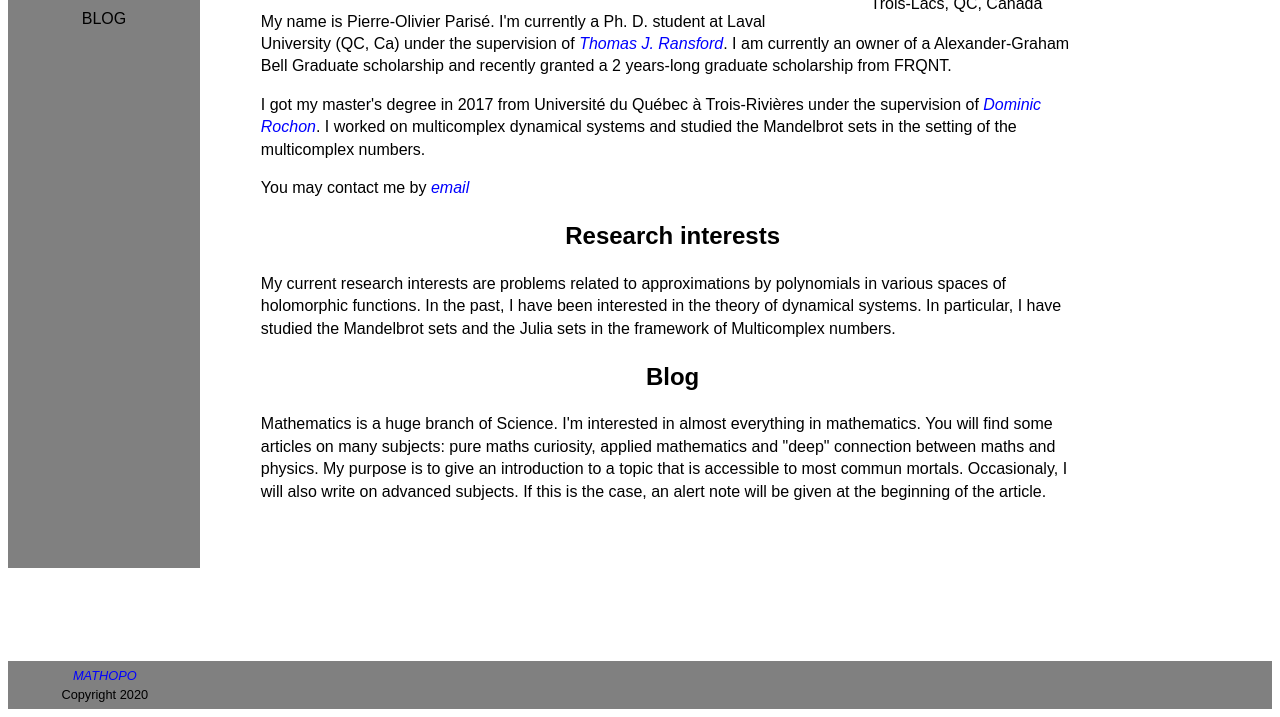
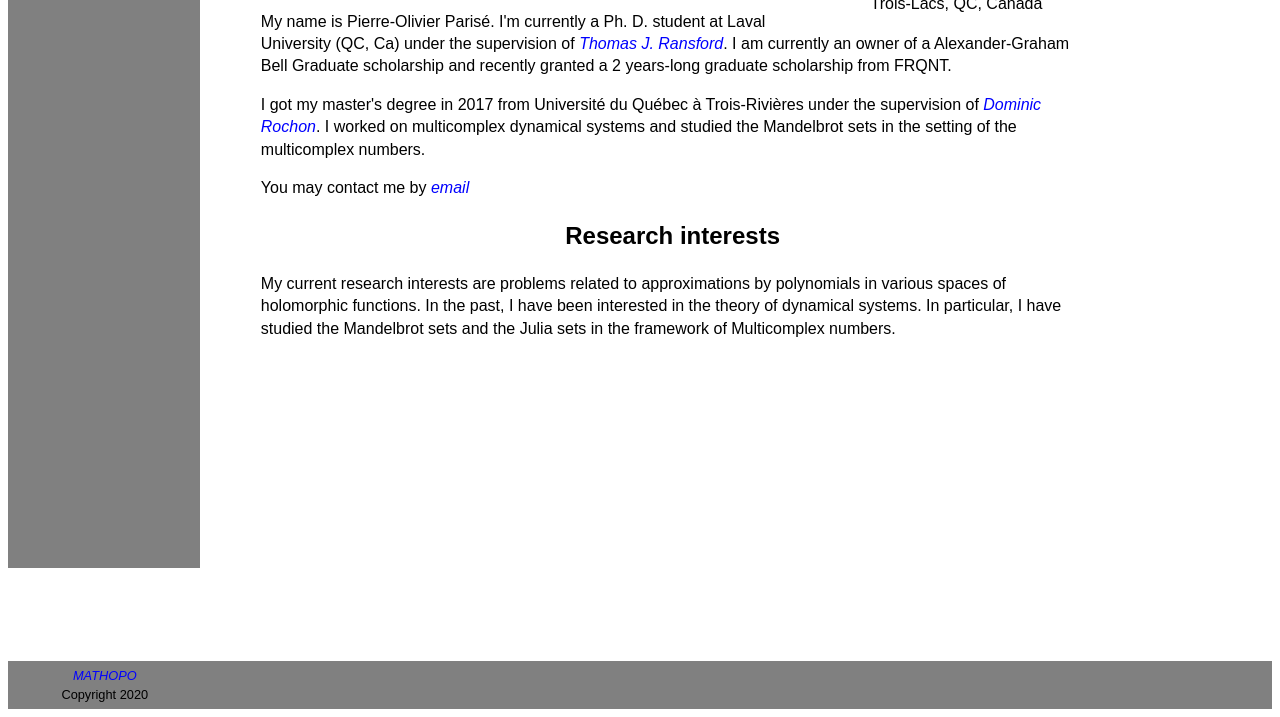
Before and after one commit to popa13/Website-Web, a plain HTML site: page index.html in a window 1280 px wide. Shown: the part 85-802 px from the top of the page. Drawn offline with nearby package versions, Linux system fonts and the light colour scheme; a web font is replaced by a local one.

Commit message:
Blog enleve

```diff
--- a/index.html
+++ b/index.html
@@ -22,7 +22,7 @@
 					<ul>
 						<li><a href="index.html">ABOUT ME</a></li>
 						<li><a href="Research.html">RESEARCH INTERESTS</a></li>
-						<li><a href="blog.html">BLOG</a></li>
+						<!--<li><a href="blog.html">BLOG</a></li>-->
 					</ul>
 				</nav>
 			</header>
@@ -61,12 +61,12 @@
 				</p>
 				</article>
 
-				<article>
+				<!--<article>
 				<h2 class = "ah2Title" id="blog"><a href="blog.html" >Blog</a></h2>
 				<p>
 					Mathematics is a huge branch of Science. I'm interested in almost everything in mathematics. You will find some articles on many subjects: pure maths curiosity, applied mathematics and "deep" connection between maths and physics. My purpose is to give an introduction to a topic that is accessible to most commun mortals. Occasionaly, I will also write on advanced subjects. If this is the case, an alert note will be given at the beginning of the article.
 				</p>
-				</article>
+				</article>-->
 			</section>
 		</div>
 
```
